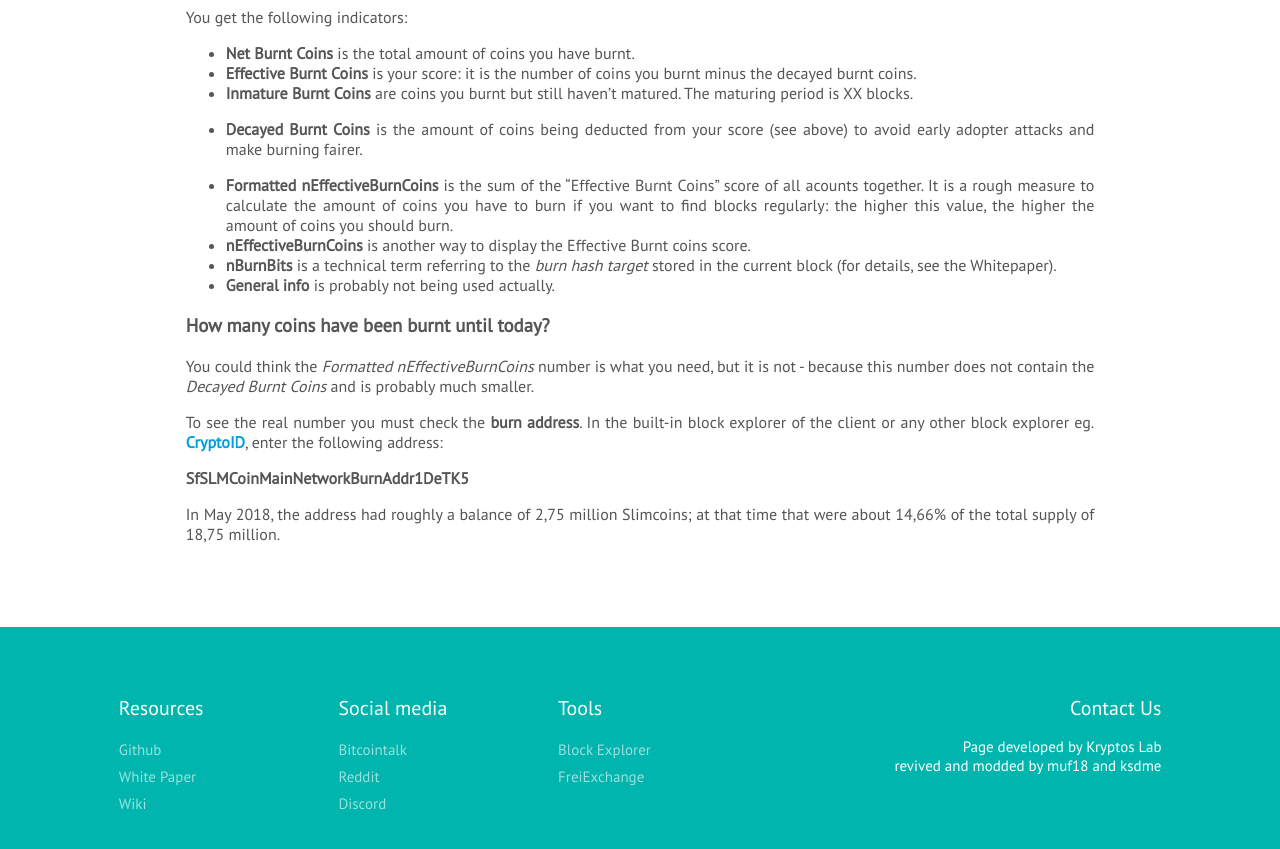
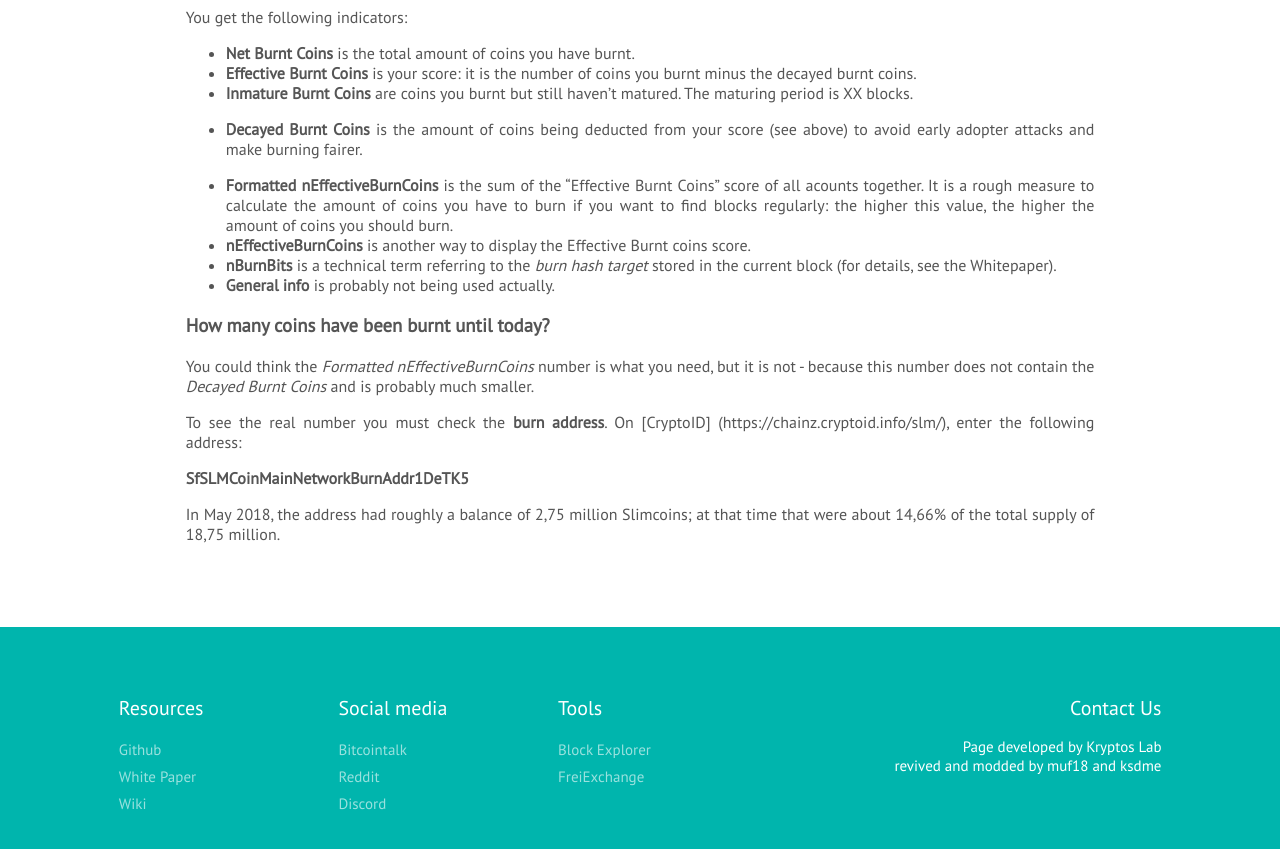
Before and after one commit to slimcoin-project/slimcoin-project.github.io, a Jekyll site: the page built from content/en/proof-of-burn-guide.md, in a window 1280 px wide and 900 px high, scrolled down 1586 px. Shown: the top 849 px of the window. Built offline with Jekyll 4.4.1, drawn with Linux system fonts in a browser that asks for light colours; some web fonts are replaced.

Commit message:
Update proof-of-burn-guide.md

```diff
--- a/content/en/proof-of-burn-guide.md
+++ b/content/en/proof-of-burn-guide.md
@@ -79,8 +79,10 @@ You get the following indicators:
 
 You could think the *Formatted nEffectiveBurnCoins* number is what you need, but it is not - because this number does not contain the *Decayed Burnt Coins* and is probably much smaller.
 
-To see the real number you must check the **burn address**. In the built-in block explorer of the client or any other block explorer
-eg. [CryptoID](https://chainz.cryptoid.info/slm/), enter the following address:
+To see the real number you must check the **burn address**. On [CryptoID] (https://chainz.cryptoid.info/slm/), enter the following address:
+
+
+[//]: # (In the built-in block explorer of the client or any other block explorer eg. CryptoID https://chainz.cryptoid.info/slm/, enter the following address:)
 
 **SfSLMCoinMainNetworkBurnAddr1DeTK5**
 
```
